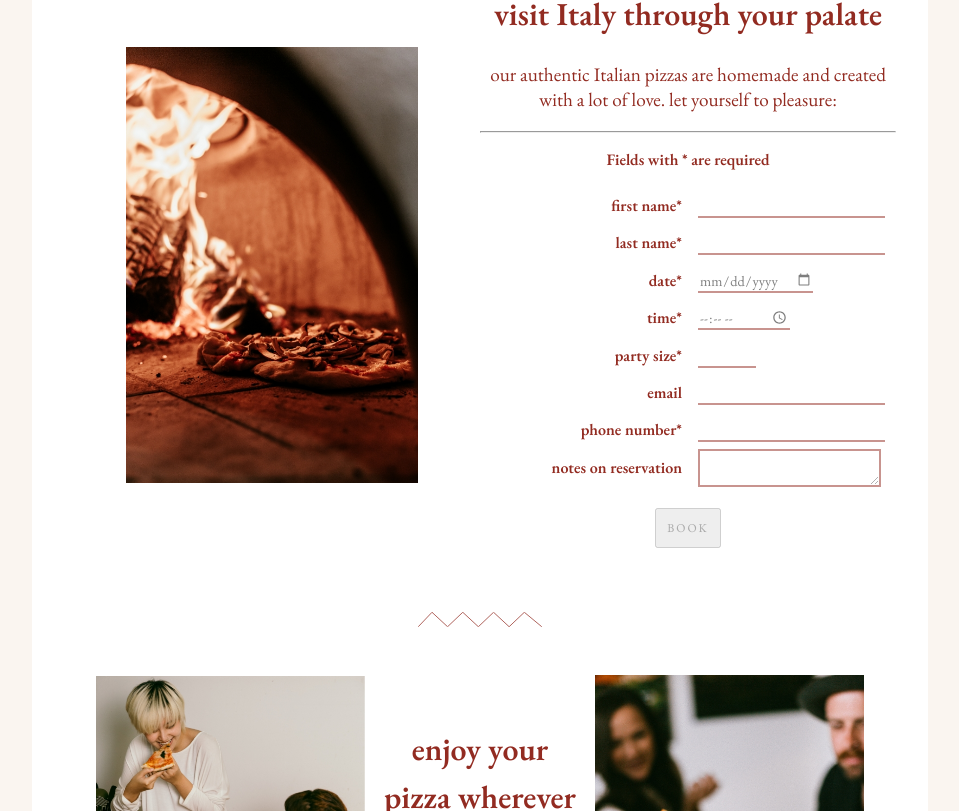
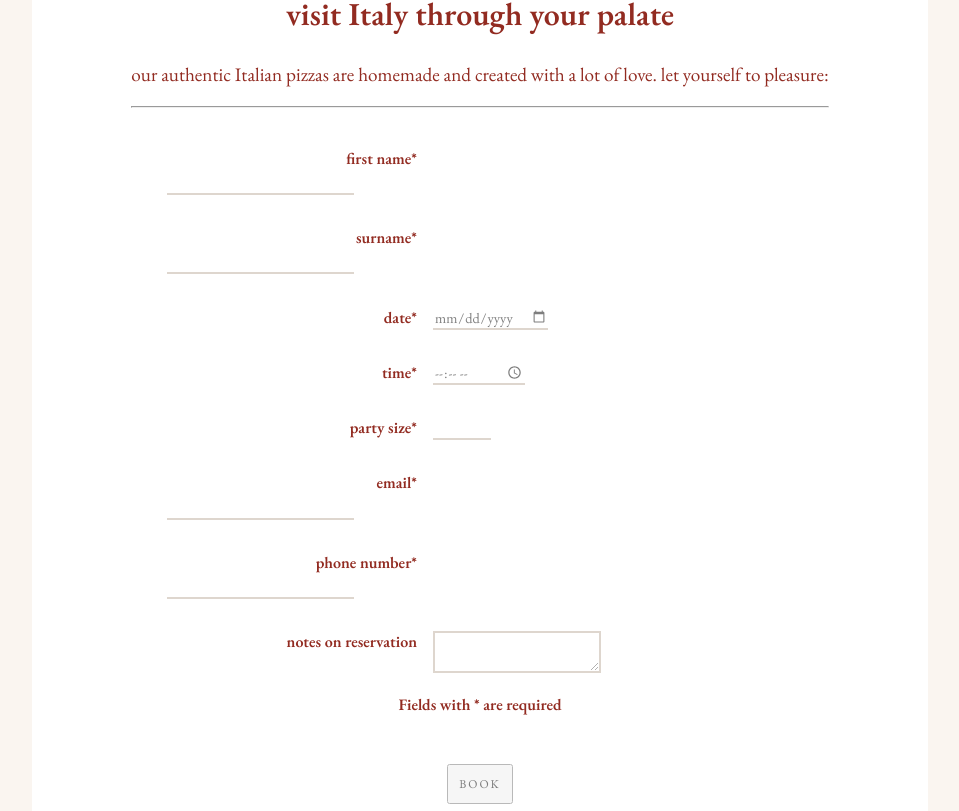
Before and after one commit to clakika/restaurant-website, a React (Create React App) app in the folder restaurant-website/: page / in a window 1280 px wide. Shown: the part 669-1480 px from the top of the page, without its empty margins (160-1119 px from the left). Built offline with nearby package versions, Linux system fonts and the light colour scheme.

Commit message:
form to be finished

```diff
--- a/restaurant-website/public/index.html
+++ b/restaurant-website/public/index.html
@@ -10,7 +10,7 @@
     -->
     <link href="https://fonts.googleapis.com/css2?family=EB+Garamond:ital,wght@0,400;0,600;1,400&display=swap" rel="stylesheet">
     <link rel="manifest" href="%PUBLIC_URL%/manifest.json">
-    <link rel="shortcut icon" href="../src/img/favicon.ico">
+    <link rel="shortcut icon" href="../public/favicon.ico">
     <!--
       Notice the use of %PUBLIC_URL% in the tags above.
       It will be replaced with the URL of the `public` folder during the build.
--- a/restaurant-website/src/Layout/Reservation/Reservation.css
+++ b/restaurant-website/src/Layout/Reservation/Reservation.css
@@ -1,40 +1,11 @@
 .Reservation {
-    display: grid;
-    grid-template-columns: repeat(2, 50%);
     margin-top: 1rem;
     margin-bottom: 2rem;
     background-color: white ;
     align-content: center;
     left: 0;
     right: 0;
-}
-
-.Reservation_LeftSection {
-    display: flex;
-    justify-content: center;
-    margin: 0;
-    grid-column: 1/2;
-}
-
-.Reservation_RightSection {
     text-align: center;
-    grid-column: 2/3;
-}
-
-.Reservation_Image {
-    max-width: 70%;
-    height: auto;
-    align-self: center;
-}
-
-@media only screen and (max-width: 1200px) {
-    .Reservation_LeftSection {
-        display: none;
-    }
-
-    .Reservation_RightSection {
-        grid-column: 1/-1;
-    }
 }
 
 .Reservation_Title {
@@ -44,58 +15,3 @@
 .Reservation_SubText{
     font-size: 1.2em;
 }
-
-/*.BookedMessage {
-    background-color: whitesmoke;
-    opacity: 0.9;
-    width: 30vw;
-    height: 16vw;
-    padding: 1.5rem;
-    margin: 0 auto;
-    position: absolute;
-    transform: translate(-15rem, 10rem);
-    border: 3px solid rgb(146, 43, 33);
-    display: none;
-}*/
-
-/*.BookedMessage_Text {
-    font-size: 1.7em;
-    line-height: 2;
-    margin-top: 0.4rem;
-    z-index: 10000;
-    text-align: center;
-}*/
-
-/*.OverlayMessageBooking-visible {
-    opacity:0.8;
-    background-color:#ccc;
-    position:fixed;
-    width:100%;
-    height:100%;
-    top:0px;
-    left:0px;
-    display: block;
-}
-
-
-.OverlayMessageBooking-visible {
-    opacity:0.8;
-    background-color:#ccc;
-    position:fixed;
-    width:100%;
-    height:100%;
-    top:0px;
-    left:0px;
-    display: block;
-}
-
-.OverlayMessageBooking-visible {
-    opacity:0.8;
-    background-color:#ccc;
-    position:fixed;
-    width:100%;
-    height:100%;
-    top:0px;
-    left:0px;
-    display: none;
-}*/
--- a/restaurant-website/src/Layout/Reservation/Reservation.js
+++ b/restaurant-website/src/Layout/Reservation/Reservation.js
@@ -13,18 +13,11 @@ export class Reservation extends Component {
             <Router>
                 <div>
                     <div className="Reservation" id='reservation'>
-                        <div className="Reservation_LeftSection">
-                            <img src={ReservationImage}
-                                className="Reservation_Image"></img>
-                        </div>
-                        <div className="Reservation_RightSection">
                         <h2 className="Reservation_Title">visit Italy through your palate</h2>
                         <p className="Reservation_SubText">our authentic Italian pizzas are homemade and created with a lot of love.
                             let yourself to pleasure:</p>
                         <hr className="LineDivider"></hr>
-                            <p className="RequiredFields">Fields with <span className="Asteriks">*</span> are required</p>
                         <Form />
-                        </div>
                     </div>
                 </div>
             </Router>
--- a/restaurant-website/src/components/DialogMessage/Dialog.css
+++ /dev/null
@@ -1,5 +0,0 @@
-.BookingMessage {
-    font-size: 15px;
-    margin-top: 2rem;
-    margin-left: 7.5rem;
-}
--- a/restaurant-website/src/components/Form/Form.css
+++ b/restaurant-website/src/components/Form/Form.css
@@ -1,11 +1,21 @@
+.FormBox {
+    display: flex;
+    flex-direction: column;
+    align-items: center;
+    justify-content: center;
+    margin-top: 2rem;
+}
+
 .Reservation_Form {
-    text-align: left;
+    margin: 0 auto;
 }
 
 input, label {
-    margin-bottom: 0.4rem;
+    margin-bottom: 0.2rem;
     margin-top: 0.5rem;
+    margin-left: -12rem;
 }
+
 
 label {
     display: block;
@@ -13,17 +23,21 @@ label {
     clear: left;
     width: 250px;
     text-align: right;
-    margin-left: -3rem;
+    font-weight: 600;
     margin-right: 1rem;
-    font-weight: 600;
 }
 
 textarea{
-    max-width: 20rem;
+    width: 10rem;
     max-height: 10rem;
-    border: 2px solid rgb(146, 43, 33);
+    border: 2px solid rgb(190, 174, 158);
     opacity: 0.5;
+    resize: vertical;
+    margin-top: 0.5rem;
+    font-family: 'EB Garamond', serif;
 }
+
+
 
 textarea:focus{
     outline: none;
@@ -64,16 +78,16 @@ textarea:focus{
 }
 
 input {
-    display: block;
-    float: left;
     border-top: none;
     border-right: none;
     border-left: none;
-    border-bottom: 2px solid rgb(146, 43, 33);
+    border-bottom: 2px solid rgb(190, 174, 158);
     opacity: 0.5;
     transition: all .2s ease;
     font-family: 'EB Garamond', serif;
     font-size: 0.9em;
+    display: block;
+
 }
 
 input:focus {
@@ -81,17 +95,22 @@ input:focus {
     opacity: 1;
 }
 
-.Reservation_Title {
-    font-size: 2em;
+input:valid {
+    border-bottom: 2px solid #82b21e;
+    opacity: 1;
+    background-color: none;
 }
 
-.Reservation_SubText{
-    font-size: 1.2em;
+input:active {
+    background-color: none;
+}
+
+input.error {
+    border-bottom: 2px solid rgb(146, 43, 33);
 }
 
 .RequiredFields {
   font-weight: 600;
-  text-align: center;
   margin-bottom: 17px;
 }
 
@@ -99,6 +118,7 @@ input:focus {
     font-weight: 600;
 
 }
+
 .BookBtn {
     font-size: 12px;
     padding: 10px;
@@ -106,5 +126,77 @@ input:focus {
     font-family: 'EB Garamond', serif;
     text-transform: uppercase;
     text-align: center;
-    margin: 1rem auto;
+    margin-top: 2rem;
+    cursor: not-allowed;
+    opacity: 0.5;
 }
+
+.BookBtn.enable {
+    cursor: pointer;
+    pointer-events: all;
+    opacity: 1;
+}
+
+/*Error*/
+.ErrorEmail {
+    color: rgb(255, 255, 255);
+    position: absolute;
+    transform: translate(17rem, -3.7rem);
+    opacity: 0;
+    transition: all 0.6s ease-in-out;
+    background-color: rgba(146, 42, 33, 0.534);
+    padding: 0.5rem;
+}
+
+.ErrorName {
+    color: rgb(255, 255, 255);
+    position: absolute;
+    transform: translate(16rem, -3.6rem);
+    opacity: 0;
+    transition: all 0.6s ease-in-out;
+    background-color: rgba(146, 42, 33, 0.534);
+    padding: 0.5rem;
+}
+
+.ErrorSurname {
+    color: rgb(255, 255, 255);
+    position: absolute;
+    transform: translate(16rem, -3.6rem);
+    opacity: 0;
+    transition: all 0.6s ease-in-out;
+    background-color: rgba(146, 42, 33, 0.534);
+    padding: 0.5rem;
+}
+
+.ErrorNumber {
+    color: rgb(255, 255, 255);
+    position: absolute;
+    transform: translate(16rem, -3.6rem);
+    opacity: 0;
+    transition: all 0.6s ease-in-out;
+    background-color: rgba(146, 42, 33, 0.534);
+    padding: 0.5rem;
+}
+
+.Error.error {
+    opacity: 1;
+}
+
+.BookingMessage {
+    font-size: 15px;
+    margin-top: 2rem;
+    margin-left: 1.5rem;
+    background-color: rgba(146, 42, 33, 0.534);
+    color: whitesmoke;
+    padding: 1rem;
+    opacity: 0;
+    display: none;
+    transform: translateY(-10rem);
+    transition: all 1s ease-in-out;
+}
+
+.BookingMessage.open {
+    opacity: 1;
+    display: block;
+    transform: translateY(0rem);
+}
--- a/restaurant-website/src/components/Form/Form.js
+++ b/restaurant-website/src/components/Form/Form.js
@@ -1,6 +1,5 @@
 import React, { Component } from 'react';
 import './Form.css';
-import Dialog from '../../components/DialogMessage/Dialog';
 
 
 /*const emailRegex = RegExp(/^(([^<>()[\]\\.,;:\s@\"]+(\.[^<>()[\]\\.,;:\s@\"]+)*)|(\".+\"))@((\[[0-9]{1,3}\.[0-9]{1,3}\.[0-9]{1,3}\.[0-9]{1,3}\])|(([a-zA-Z\-0-9]+\.)+[a-zA-Z]{2,}))$/);*/
@@ -9,139 +8,180 @@ export class Form extends Component {
     constructor(props) {
         super(props);
         this.state = {
-            disabled: true,
-            visible: false,
-            firstName: "",
-            lastName: "",
-            date: "",
-            time: "",
-            partySize: 0,
-            email: "",
-            phoneNumber: "",
-            notes: ""
+            name: false,
+            surname: false,
+            phoneNumber: false,
+            email: false
+        };
+        this.isValid = this.isValid.bind(this);
     }
-};
 
 
-    handleChange = e => {
-        e.preventDefault();
-        this.setState({
-            [e.target.name]: e.target.value
-        });
-    };
-
     isValid = () => {
-        if(this.state.firstName.length == 0) {
-            return false;
-        }
-        if(this.state.lastName.length == 0) {
-            return false;
-        }
-        if(this.state.date.length == 0) {
-            return false;
-        }
-        if(this.state.time.length == 0) {
-            return false;
-        }
-        if(this.state.partySize == 0) {
-            return false;
-        }
-        if(this.state.phoneNumber.length == 0){
-            return false;
-        }
-
-        return true;
-    }
-
-    ValueChecker = () => {
-            this.setState({
-                disabled: ! this.isValid()
-            });
-        }
-
-    handleSubmit = (e) => {
-        e.preventDefault();
-    }
-
-    onClick = (e) => {
-        e.preventDefault();
-
-        this.setState({ BookingMessage: { ...this.state.BookingMessage, display: "block"} });
+        this.state.name && this.state.surname && this.state.phoneNumber && this.state.email ? true : false
     }
 
     render() {
 
         return (
-            <div>
-                <form className="Reservation_Form" onSubmit={this.handleSubmit} onFocus={this.ValueChecker}>
+            <div className="FormBox">
+                <form className="Reservation_Form" onChange={() => {
+                    if(this.isValid == true) {
+                        console.log("This is valid");
+                    } else {
+                        console.log("This is not valid")
+                    }
+                }}>
                     <label>first name<span className="Asteriks">*</span></label>
                     <input
+                        className="InputName"
                         type="text"
                         name="firstName"
-                    onChange={this.handleChange}
+                        onChange={() => {
+                            const errorName = document.querySelector(".ErrorName");
+                            const name = document.querySelector(".InputName");
+
+                            if (name.value.length <= 2) {
+                                errorName.classList.add("error");
+                                this.setState({name: false});
+                            }
+                            else {
+                                errorName.classList.remove("error");
+                                this.setState({name: true});
+                            }
+
+                            console.log(this.state.name);
+                        }}
                         required
                     />
+                    <p className="ErrorName Error">Name must be at least 2 characters long</p>
                     <br />
-                <label>last name<span className="Asteriks">*</span></label>
+                    <label>surname<span className="Asteriks">*</span></label>
                     <input
+                        className="InputSurname"
                         type="text"
-                    name="lastName"
-                    onChange={this.handleChange}
+                        name="surname"
+                        onChange={() => {
+                            const button = document.querySelector(".BookBtn");
+                            const errorSurname = document.querySelector(".ErrorSurname");
+                            const surname = document.querySelector(".InputSurname");
+
+                            if (surname.value.length <= 2) {
+                                errorSurname.classList.add("error");
+                                this.setState({surname: false})
+                            }
+                            else {
+                                errorSurname.classList.remove("error");
+                                this.setState({surname: true})
+                            }
+
+                            console.log(this.state.surname);
+                        }}
                         required
                     />
+                    <p className="ErrorSurname Error">Surname must be at least 2 characters long</p>
                     <br />
                     <label>date<span className="Asteriks">*</span></label>
                     <input
+                        className="InputDate"
                         type="date"
                         name="date"
-                    onChange={this.handleChange}
                         required
                     />
                     <br />
                     <label>time<span className="Asteriks">*</span></label>
                     <input
+                        className="InputTime"
                         type="time"
                         name="time"
-                    onChange={this.handleChange}
                         required
                     />
                     <br />
                     <label>party size<span className="Asteriks">*</span></label>
                     <input
+                        className="InputSize"
                         type="number"
                         min="1"
                         max="30"
                         name="partySize"
-                    onChange={this.handleChange}
                         required
                     />
                     <br />
-                <label>email</label>
+                    <label>email<span className="Asteriks">*</span></label>
                     <input
+                        className="InputEmail"
                         type="email"
                         name="email"
-                    onChange={this.handleChange}
+                        onChange={() => {
+                            const errorEmail = document.querySelector(".ErrorEmail");
+                            const button = document.querySelector(".BookBtn");
+                            const email = document.querySelector(".InputEmail");
+                            const regx = /^([A-Za-z0-9_\-\.])+\@([A-Za-z0-9_\-\.])+\.([A-Za-z]{2,4})$/;
+
+                            if (regx.test(email.value) == false) {
+                                errorEmail.classList.add("error");
+                                this.setState({email: false})
+                            }
+                            else {
+                                errorEmail.classList.remove("error");
+                                this.setState({email: true})
+                            }
+
+                            console.log(this.state.email);
+                        }}
                         required
                     />
+                    <p className="ErrorEmail Error">This field must contain a @</p>
                     <br />
                     <label>phone number<span className="Asteriks">*</span></label>
                     <input
+                        className="InputNumber"
                         type="tel"
                         name="phoneNumber"
-                    onChange={this.handleChange}
+                        onChange={() => {
+                            const button = document.querySelector(".BookBtn");
+                            const errorNumber = document.querySelector(".ErrorNumber");
+                            const number = document.querySelector(".InputNumber");
+                            const regex = /[0-9]|\./;
+
+                            if (regex.test(number.value) == false) {
+                                errorNumber.classList.add("error");
+                                this.setState({phoneNumber: false})
+                            }
+                            else {
+                                errorNumber.classList.remove("error");
+                                this.setState({phoneNumber: true})
+                            }
+                            console.log(this.state.phoneNumber);
+                        }
+                    }
                         required
                     />
+                    <p className="ErrorNumber Error">This field must contain only numeric values</p>
                     <br />
                     <label>notes on reservation</label>
-                <br></br>
                     <textarea
                         type="text"
                         name="notes"
                         onChange={this.handleChange} />
                     <br />
                 </form>
-            <button type="button" className="BookBtn" onClick={() => {this.setState({visible: true});}} disabled={this.state.disabled}>book</button>
-                {this.state.visible ? <Dialog /> : null}
+                <p className="RequiredFields">Fields with <span className="Asteriks">*</span> are required</p>
+                <button
+                    type="button"
+                    className="BookBtn"
+                    onClick={() => {
+                        const booked = document.querySelector(".BookingMessage");
+                        booked.classList.toggle("open");
+                    }}
+                    onChange={() => {
+                        const button = document.querySelector(".BookBtn");
+                        this.isValid ? button.classList.add("enable") : button.classList.remove("enable");
+                    }}
+                    >book</button>
+                    <div className="BookingMessage Message">
+                    <p>Thank you for your reservation! See you soon!</p>
+                </div>
             </div>
         )
     };
```
Also changed, not shown: restaurant-website/src/components/DialogMessage/Dialog.js (deleted, +0 -15 lines), 1 other file (tests, documents, lock files or other folders). Lines whose indentation alone changed are shown as unchanged.
